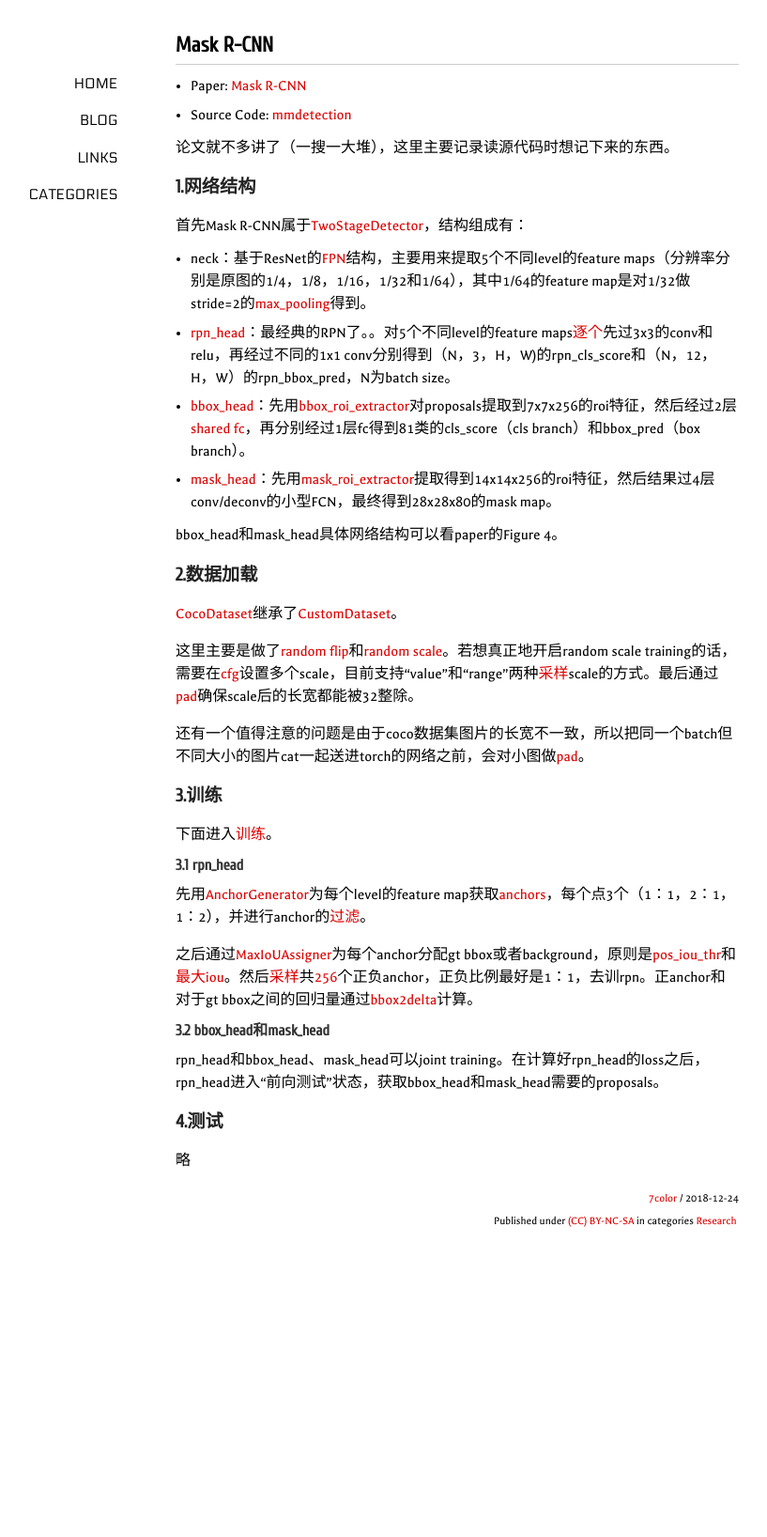
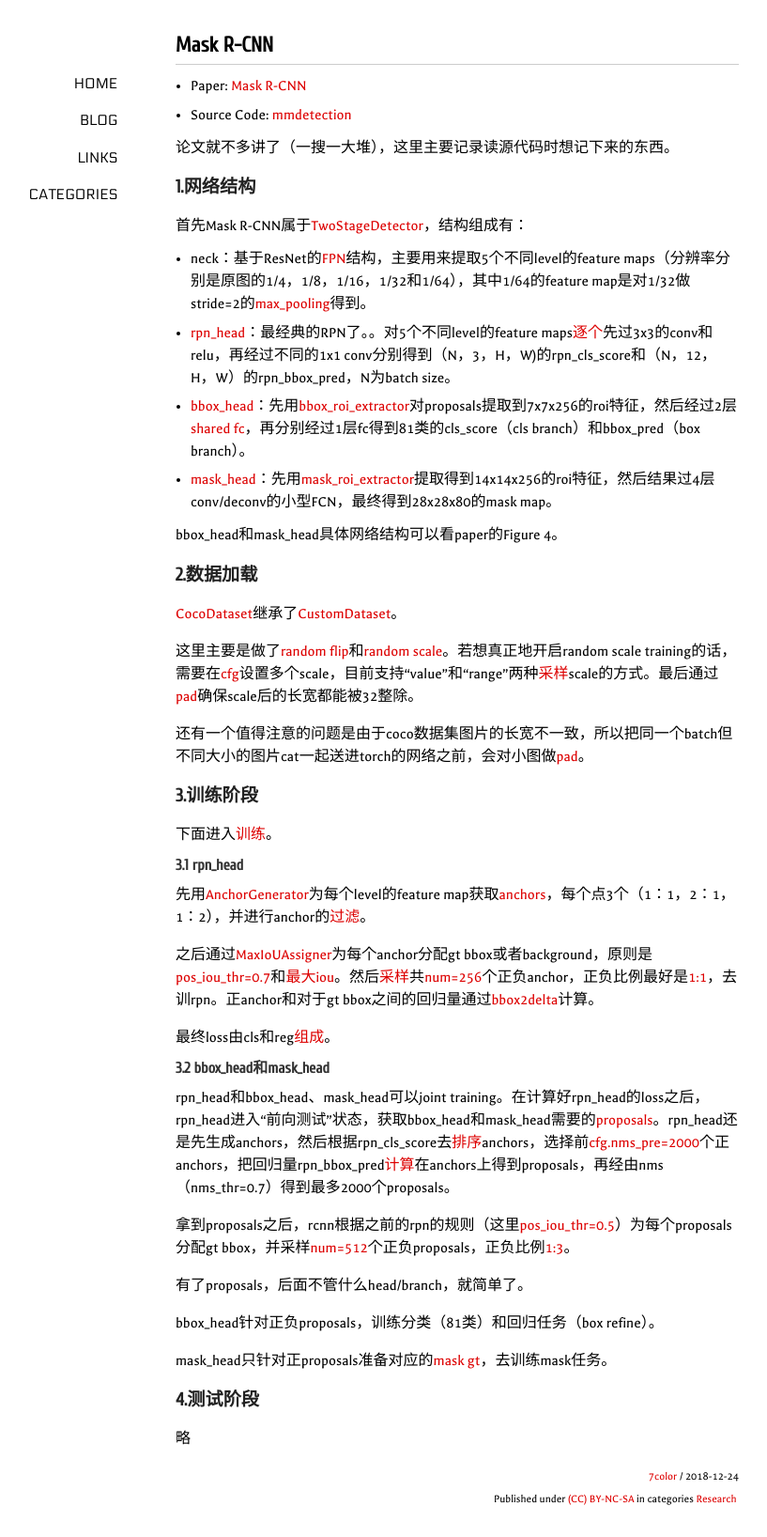
Before and after one commit to 7color94/7color94.github.io, a Jekyll site: the page built from _posts/2018-12-24-mask-rcnn.md, in a window 1280 px wide. Shown: the whole page at 94% size, without its empty margins (153-970 px from the left). Built offline with Jekyll 4.4.1, drawn with Linux system fonts in a browser that asks for light colours; nearby versions of some CDN libraries; comment, search, counter and statistics services are not loaded; before the commit the page ends 1340 px from its top, so only the background shows below that.

Commit message:
mask r-cnn

```diff
--- a/_posts/2018-12-24-mask-rcnn.md
+++ b/_posts/2018-12-24-mask-rcnn.md
@@ -29,7 +29,7 @@ bbox_head和mask_head具体网络结构可以看paper的Figure 4。
 
 还有一个值得注意的问题是由于coco数据集图片的长宽不一致，所以把同一个batch但不同大小的图片cat一起送进torch的网络之前，会对小图做[pad](https://github.com/open-mmlab/mmcv/blob/master/mmcv/parallel/data_container.py#L18)。
 
-### 3.训练
+### 3.训练阶段
 
 下面进入[训练](https://github.com/open-mmlab/mmdetection/blob/master/mmdet/models/detectors/two_stage.py#L78)。
 
@@ -37,12 +37,22 @@ bbox_head和mask_head具体网络结构可以看paper的Figure 4。
 
 先用[AnchorGenerator](https://github.com/open-mmlab/mmdetection/blob/master/mmdet/core/anchor/anchor_generator.py)为每个level的feature map获取[anchors](https://github.com/open-mmlab/mmdetection/blob/master/mmdet/models/rpn_heads/rpn_head.py#L155)，每个点3个（1：1，2：1，1：2），并进行anchor的[过滤](https://github.com/open-mmlab/mmdetection/blob/master/mmdet/models/rpn_heads/rpn_head.py#L116)。
 
-之后通过[MaxIoUAssigner](https://github.com/open-mmlab/mmdetection/blob/master/mmdet/core/bbox/assigners/max_iou_assigner.py#L8)为每个anchor分配gt bbox或者background，原则是[pos_iou_thr](https://github.com/open-mmlab/mmdetection/blob/master/configs/mask_rcnn_r50_fpn_1x.py#L58)和[最大iou](https://github.com/open-mmlab/mmdetection/blob/master/mmdet/core/bbox/assigners/max_iou_assigner.py#L128)。然后[采样](https://github.com/open-mmlab/mmdetection/blob/master/mmdet/core/bbox/assign_sampling.py#L33)共[256](https://github.com/open-mmlab/mmdetection/blob/master/configs/mask_rcnn_r50_fpn_1x.py#L64)个正负anchor，正负比例最好是1：1，去训rpn。正anchor和对于gt bbox之间的回归量通过[bbox2delta](https://github.com/open-mmlab/mmdetection/blob/master/mmdet/core/bbox/transforms.py#L6)计算。
+之后通过[MaxIoUAssigner](https://github.com/open-mmlab/mmdetection/blob/master/mmdet/core/bbox/assigners/max_iou_assigner.py#L8)为每个anchor分配gt bbox或者background，原则是[pos_iou_thr=0.7](https://github.com/open-mmlab/mmdetection/blob/master/configs/mask_rcnn_r50_fpn_1x.py#L58)和[最大iou](https://github.com/open-mmlab/mmdetection/blob/master/mmdet/core/bbox/assigners/max_iou_assigner.py#L128)。然后[采样](https://github.com/open-mmlab/mmdetection/blob/master/mmdet/core/bbox/assign_sampling.py#L33)共[num=256](https://github.com/open-mmlab/mmdetection/blob/master/configs/mask_rcnn_r50_fpn_1x.py#L64)个正负anchor，正负比例最好是[1:1](https://github.com/open-mmlab/mmdetection/blob/master/configs/mask_rcnn_r50_fpn_1x.py#L65)，去训rpn。正anchor和对于gt bbox之间的回归量通过[bbox2delta](https://github.com/open-mmlab/mmdetection/blob/master/mmdet/core/bbox/transforms.py#L6)计算。
+
+最终loss由cls和reg[组成](https://github.com/open-mmlab/mmdetection/blob/master/mmdet/models/rpn_heads/rpn_head.py#L164)。
 
 #### 3.2 bbox_head和mask_head
 
-rpn_head和bbox_head、mask_head可以joint training。在计算好rpn_head的loss之后，rpn_head进入“前向测试”状态，获取bbox_head和mask_head需要的proposals。
+rpn_head和bbox_head、mask_head可以joint training。在计算好rpn_head的loss之后，rpn_head进入“前向测试”状态，获取bbox_head和mask_head需要的[proposals](https://github.com/open-mmlab/mmdetection/blob/master/mmdet/models/rpn_heads/rpn_head.py#L176)。rpn_head还是先生成anchors，然后根据rpn_cls_score去[排序](https://github.com/open-mmlab/mmdetection/blob/master/mmdet/models/rpn_heads/rpn_head.py#L222)anchors，选择前[cfg.nms_pre=2000](https://github.com/open-mmlab/mmdetection/blob/master/configs/mask_rcnn_r50_fpn_1x.py#L91)个正anchors，把回归量rpn_bbox_pred[计算](https://github.com/open-mmlab/mmdetection/blob/master/mmdet/models/rpn_heads/rpn_head.py#L228)在anchors上得到proposals，再经由nms（nms_thr=0.7）得到最多2000个proposals。
 
-### 4.测试
+拿到proposals之后，rcnn根据之前的rpn的规则（这里[pos_iou_thr=0.5](https://github.com/open-mmlab/mmdetection/blob/master/configs/mask_rcnn_r50_fpn_1x.py#L75)）为每个proposals分配gt bbox，并采样[num=512](https://github.com/open-mmlab/mmdetection/blob/master/configs/mask_rcnn_r50_fpn_1x.py#L81)个正负proposals，正负比例[1:3](https://github.com/open-mmlab/mmdetection/blob/master/configs/mask_rcnn_r50_fpn_1x.py#L82)。
+
+有了proposals，后面不管什么head/branch，就简单了。
+
+bbox_head针对正负proposals，训练分类（81类）和回归任务（box refine）。
+
+mask_head只针对正proposals准备对应的[mask gt](https://github.com/open-mmlab/mmdetection/blob/master/mmdet/core/mask/mask_target.py#L29)，去训练mask任务。
+
+### 4.测试阶段
 
 略
```
